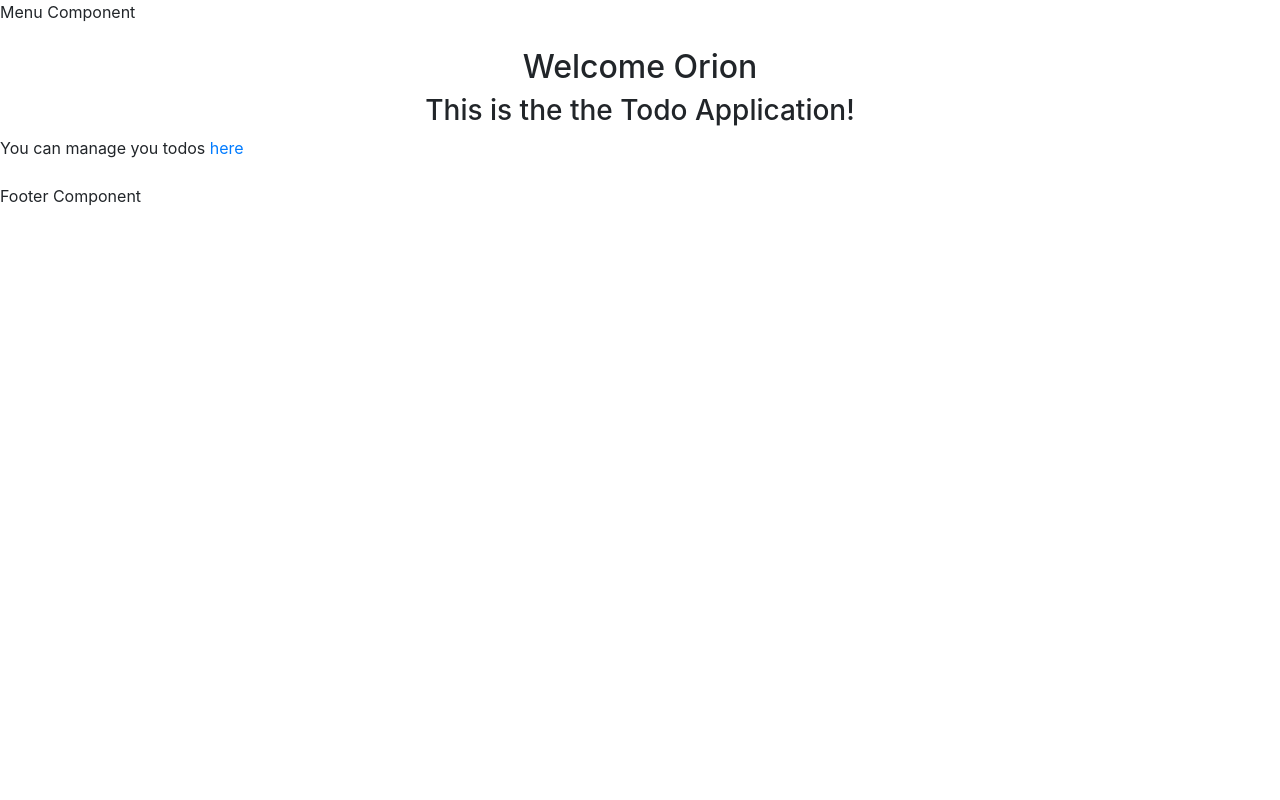
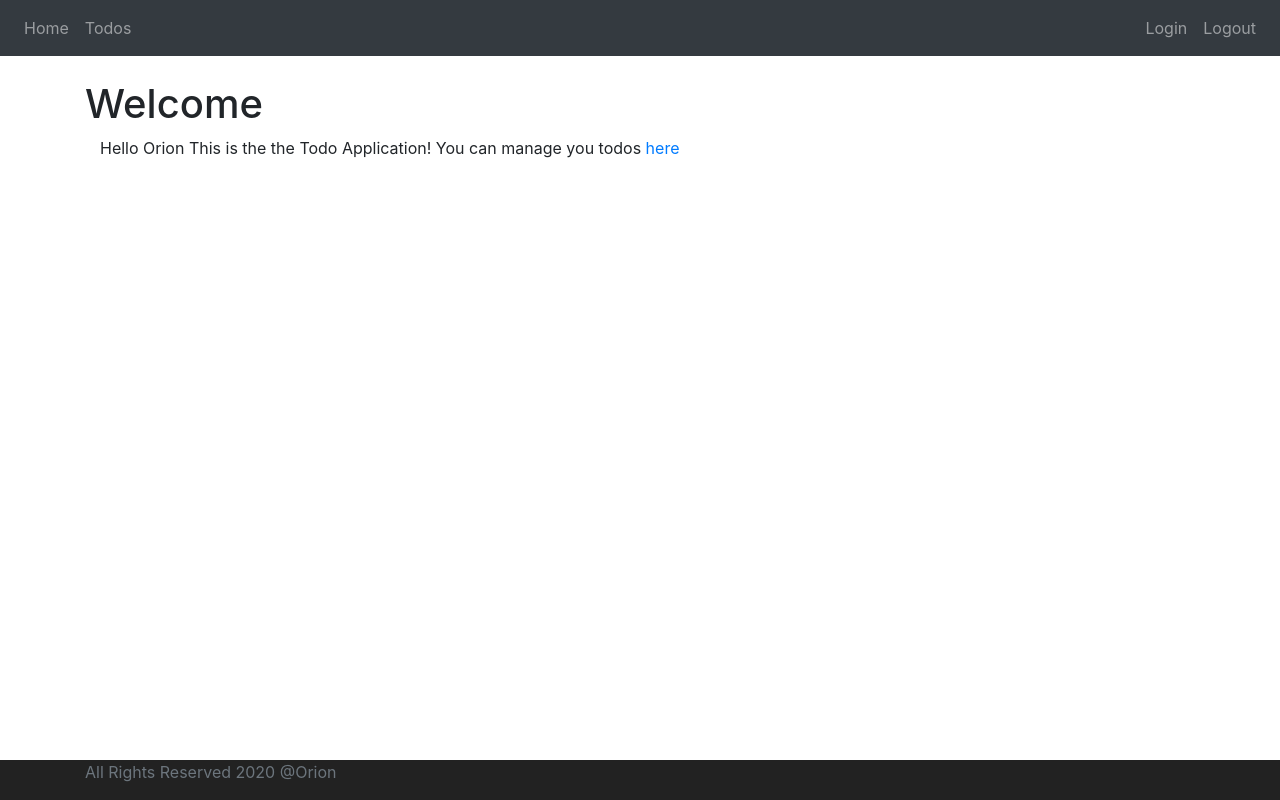
Before and after one commit to OrionZ32/Todo-Angular-App, an Angular app: page /welcome/Orion in a window 1280 px wide. Built offline with nearby package versions, Linux system fonts and the light colour scheme.

Commit message:
some styling w bootstrap

```diff
--- a/src/app/app.component.html
+++ b/src/app/app.component.html
@@ -1,7 +1,9 @@
 <app-menu></app-menu>
 <br>
-<!-- <app-login></app-login> -->
-<router-outlet></router-outlet>
+
+<div class="container">
+    <router-outlet></router-outlet>
+</div>
 
 <br>
 <app-footer></app-footer>
--- a/src/app/footer/footer.component.css
+++ b/src/app/footer/footer.component.css
@@ -0,0 +1,7 @@
+.footer {
+    position: absolute;
+    bottom: 0;
+    width: 100%;
+    height: 40px;
+    background-color: #222222;
+}
--- a/src/app/footer/footer.component.html
+++ b/src/app/footer/footer.component.html
@@ -1,2 +1,5 @@
-<br>
-Footer Component
+<footer class="footer">
+    <div class="container">
+        <span class="text-muted">All Rights Reserved 2020 @Orion</span>
+    </div>
+</footer>
--- a/src/app/list-todos/list-todos.component.html
+++ b/src/app/list-todos/list-todos.component.html
@@ -1,5 +1,7 @@
-<table border="1">
-    <caption>My Todo's</caption>
+<h1>My Todos</h1>
+
+<div class="container">
+    <table class="table">
         <thead>
             <tr>
                 <th>Description</th>
@@ -15,3 +17,4 @@
             </tr>
         </tbody>
     </table>
+</div>
--- a/src/app/login/login.component.html
+++ b/src/app/login/login.component.html
@@ -1,8 +1,12 @@
-<small *ngIf='invalidLogin' >{{badCreds}}</small>
+<h1>Login</h1>
 
-<div>
-    User Name: <input type="text" name="username" [(ngModel)]="username">
-    Password: <input type="password" name="password" [(ngModel)]="password">
+<div class="container">
+    <div class="alert alert-waring" *ngIf='invalidLogin' >{{badCreds}}</div>
 
-    <button (click)=handleLogin()>Login</button>
+    <div>
+        User Name: <input type="text" name="username" [(ngModel)]="username">
+        Password: <input type="password" name="password" [(ngModel)]="password">
+
+        <button (click)=handleLogin() class="btn btn-success">Login</button>
+    </div>
 </div>
--- a/src/app/menu/menu.component.html
+++ b/src/app/menu/menu.component.html
@@ -1,2 +1,15 @@
-Menu Component
-<br>
+<header>
+    <nav class="navbar navbar-expand-md navbar-dark bg-dark">
+        <div><a href=""></a></div>
+
+        <ul class="navbar-nav">
+            <li><a href="/welcome/Orion" class="nav-link">Home</a></li>
+            <li><a href="/todos" class="nav-link">Todos</a></li>
+        </ul>
+
+        <ul class="navbar-nav navbar-collapse justify-content-end">
+            <li><a href="/login" class="nav-link">Login</a></li>
+            <li><a href="/logout" class="nav-link">Logout</a></li>
+        </ul>
+    </nav>
+</header>
--- a/src/app/welcome/welcome.component.html
+++ b/src/app/welcome/welcome.component.html
@@ -1,7 +1,5 @@
-<div style="text-align: center;">
-    <h2> Welcome {{name}} </h2>
+<h1>Welcome</h1>
 
-    <h3> This is the the Todo Application! </h3>
+<div class="container">
+        Hello {{name}} This is the the Todo Application! You can manage you todos <a routerLink="/todos">here</a>
 </div>
-
-You can manage you todos <a routerLink="/todos">here</a>
```
Lines whose indentation alone changed are shown as unchanged.
